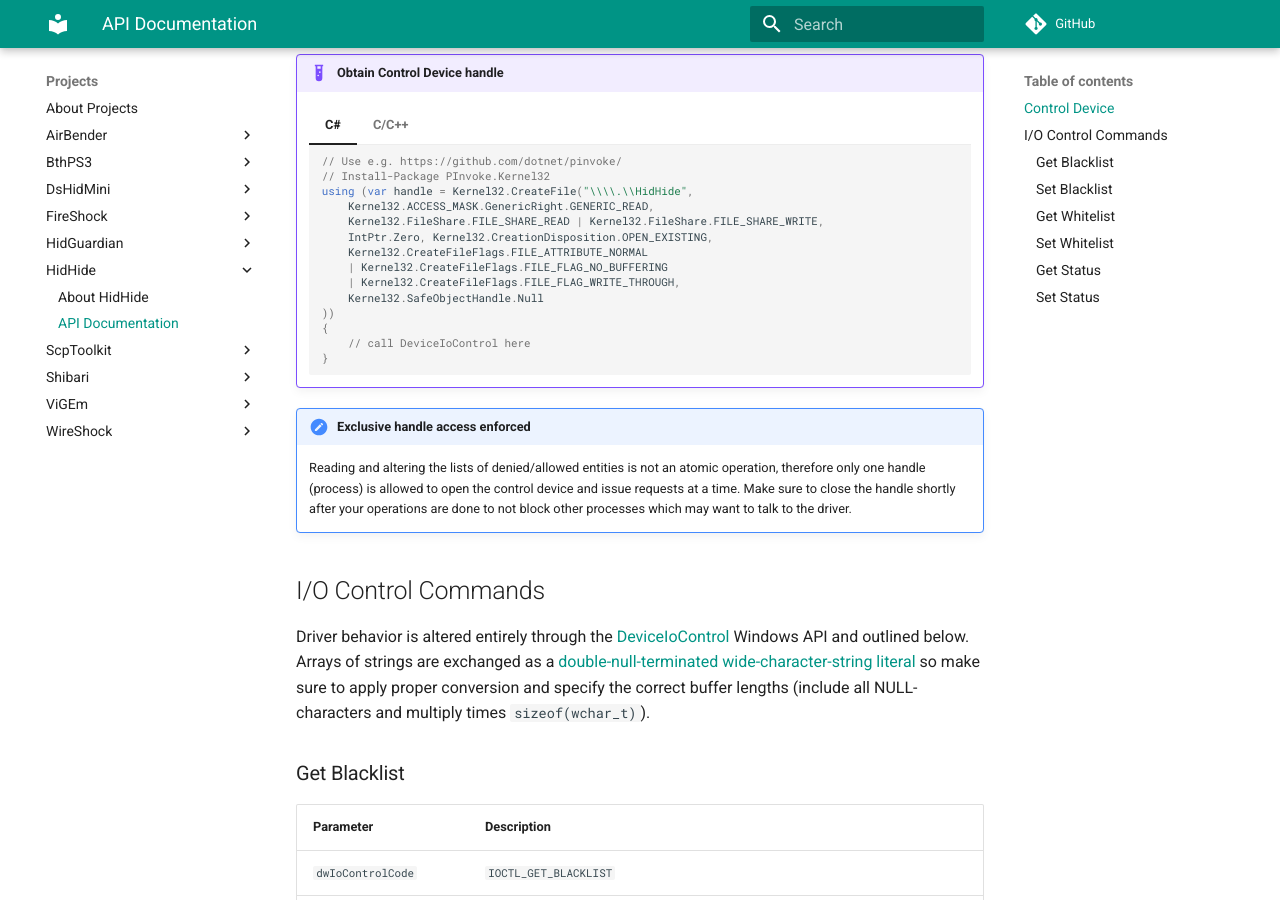
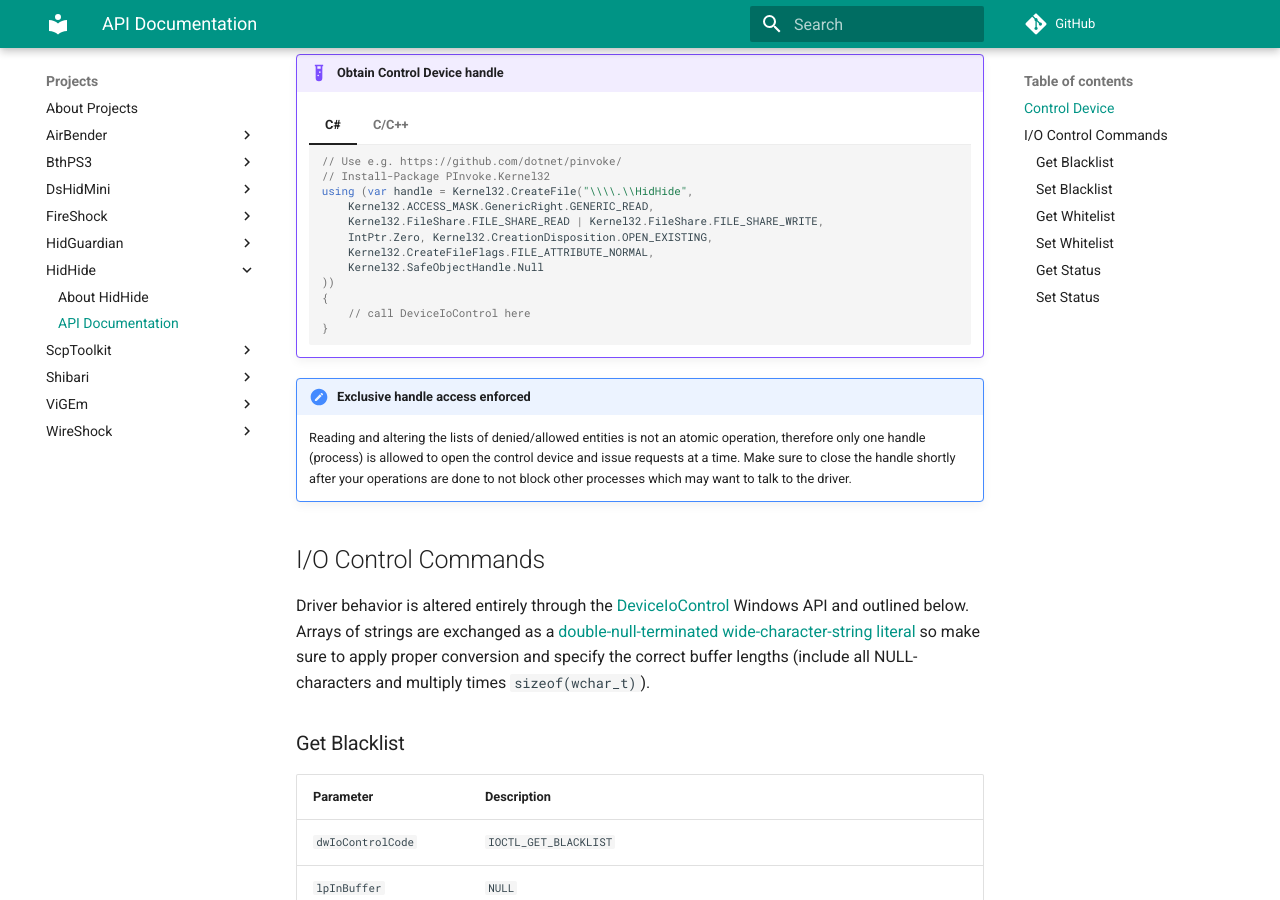
Before and after one commit to nefarius/ViGEm.github.io, an MkDocs documentation site: the page built from docs/projects/HidHide/API-Documentation.md, in a window 1280 px wide and 900 px high, scrolled down 441 px. Built offline with MkDocs 1.6.1 and Material for MkDocs 9.7.7, drawn with Linux system fonts in a browser that asks for light colours; comment, search, counter and statistics services are not loaded.

Commit message:
Removed unnecessary flags

```diff
--- a/docs/projects/HidHide/API-Documentation.md
+++ b/docs/projects/HidHide/API-Documentation.md
@@ -18,9 +18,7 @@
             Kernel32.ACCESS_MASK.GenericRight.GENERIC_READ,
             Kernel32.FileShare.FILE_SHARE_READ | Kernel32.FileShare.FILE_SHARE_WRITE,
             IntPtr.Zero, Kernel32.CreationDisposition.OPEN_EXISTING,
-            Kernel32.CreateFileFlags.FILE_ATTRIBUTE_NORMAL
-            | Kernel32.CreateFileFlags.FILE_FLAG_NO_BUFFERING
-            | Kernel32.CreateFileFlags.FILE_FLAG_WRITE_THROUGH,
+            Kernel32.CreateFileFlags.FILE_ATTRIBUTE_NORMAL,
             Kernel32.SafeObjectHandle.Null
         ))
         {
```
